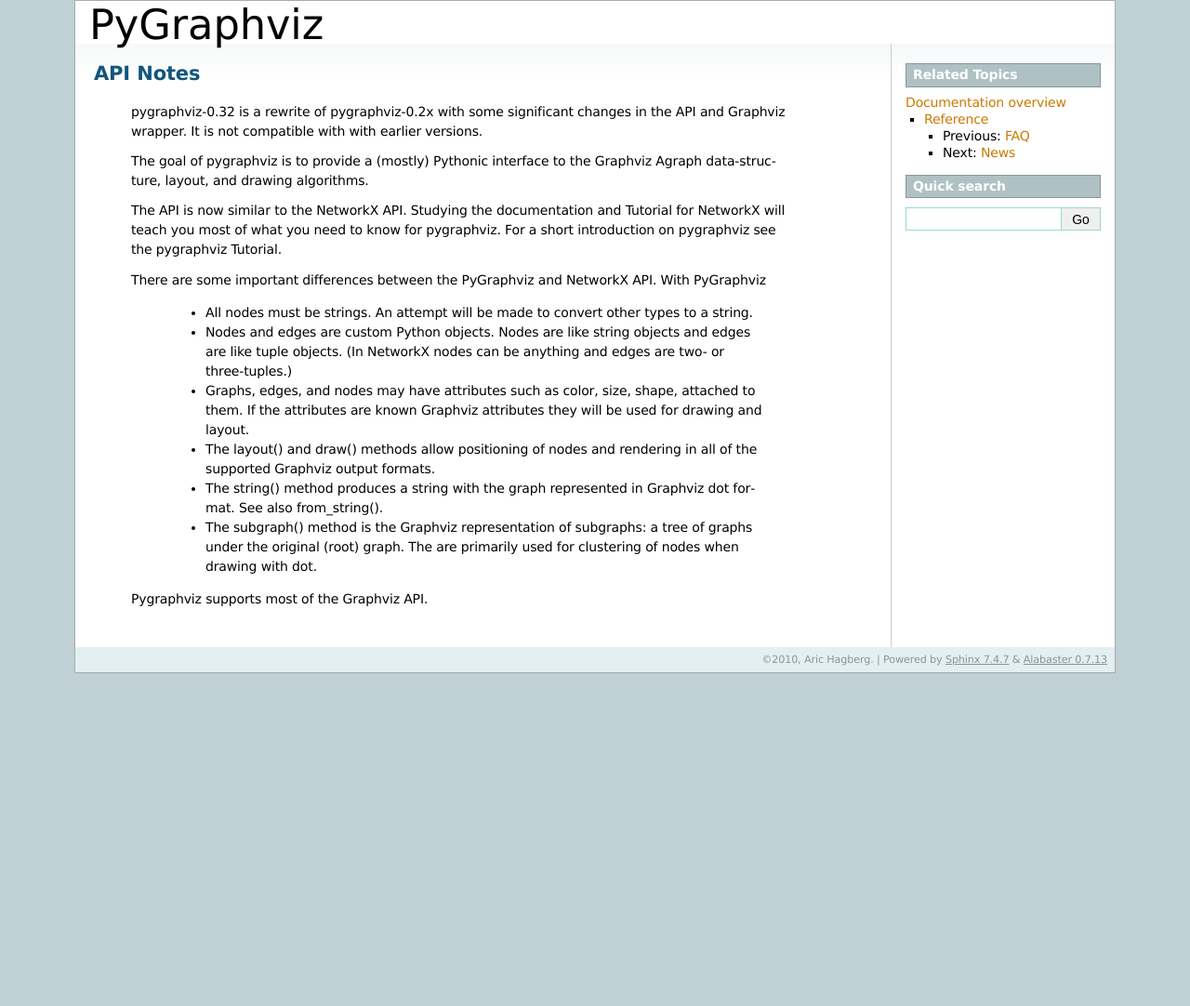
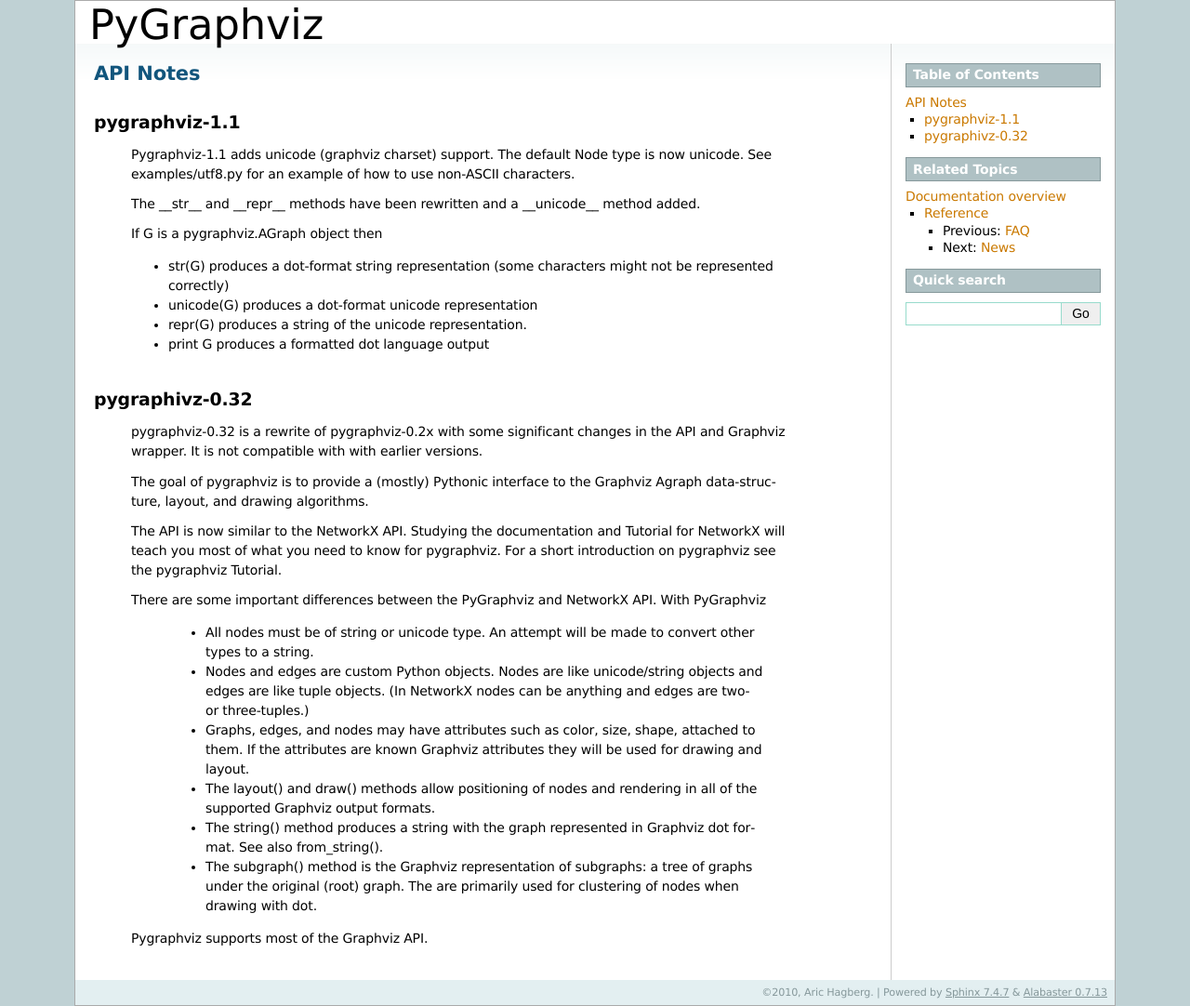
Before and after one commit to pygraphviz/pygraphviz, a Sphinx documentation site: the page built from doc/source/reference/api_notes.rst, in a window 1280 px wide. Shown: the whole page at 93% size. Built offline with Sphinx 7.4.7, drawn with Linux system fonts in a browser that asks for light colours; formulas are drawn with MathJax 3; the version number could not be read and is left out; before the commit the page ends 900 px from its top, so only the background shows below that.

Commit message:
Update notes, faq etc for pygraphviz-1.1

```diff
--- a/doc/source/reference/api_notes.rst
+++ b/doc/source/reference/api_notes.rst
@@ -1,6 +1,26 @@
 API Notes
 =========
 
+pygraphviz-1.1
+--------------
+  Pygraphviz-1.1 adds unicode (graphviz charset) support.
+  The default Node type is now unicode.
+  See examples/utf8.py for an example of how to use non-ASCII characters.
+
+  The __str__ and  __repr__ methods have been rewritten and a __unicode__
+  method added.
+
+  If G is a pygraphviz.AGraph object then
+
+  - str(G) produces a dot-format string representation
+    (some characters might not be represented correctly)
+  - unicode(G) produces a dot-format unicode representation
+  - repr(G) produces a string of the unicode representation.
+  - print G produces a formatted dot language output
+
+
+pygraphivz-0.32
+---------------
   pygraphviz-0.32 is a rewrite of pygraphviz-0.2x  with some significant
   changes in the API and Graphviz wrapper.  It is not compatible with
   with earlier versions.
@@ -16,11 +36,11 @@ API Notes
   There are some important differences between the PyGraphviz
   and NetworkX API.  With PyGraphviz
 
-   - All nodes must be strings. An attempt will be made to convert other
-     types to a string.
+   - All nodes must be of string or unicode type.
+     An attempt will be made to convert other types to a string.
 
    - Nodes and edges are custom Python objects.  Nodes are like
-     string objects and edges are like tuple objects.  (In NetworkX
+     unicode/string objects and edges are like tuple objects.  (In NetworkX
      nodes can be anything and edges are two- or three-tuples.)
 
    - Graphs, edges, and nodes may have attributes such as color,
--- a/doc/source/reference/faq.rst
+++ b/doc/source/reference/faq.rst
@@ -32,4 +32,5 @@ FAQ
        with Windows or would be willing to help test and distribute a
        Windows installer please drop us a note.
 
-       See also ticket 67: https://networkx.lanl.gov/ticket/67
+       See also tickets: https://networkx.lanl.gov/trac/ticket/117
+        https://networkx.lanl.gov/trac/ticket/491
--- a/doc/source/reference/legal.rst
+++ b/doc/source/reference/legal.rst
@@ -5,7 +5,7 @@ PyGraphviz License
 ------------------
 
 
-   Copyright (C) 2004-2006 by
+   Copyright (C) 2004-2010 by
    Aric Hagberg <hagberg@lanl.gov>
    Dan Schult <dschult@colgate.edu>
    Manos Renieris, http://www.cs.brown.edu/~er/
```
Also changed, not shown: doc/source/reference/news.rst (+11 -0 lines).
